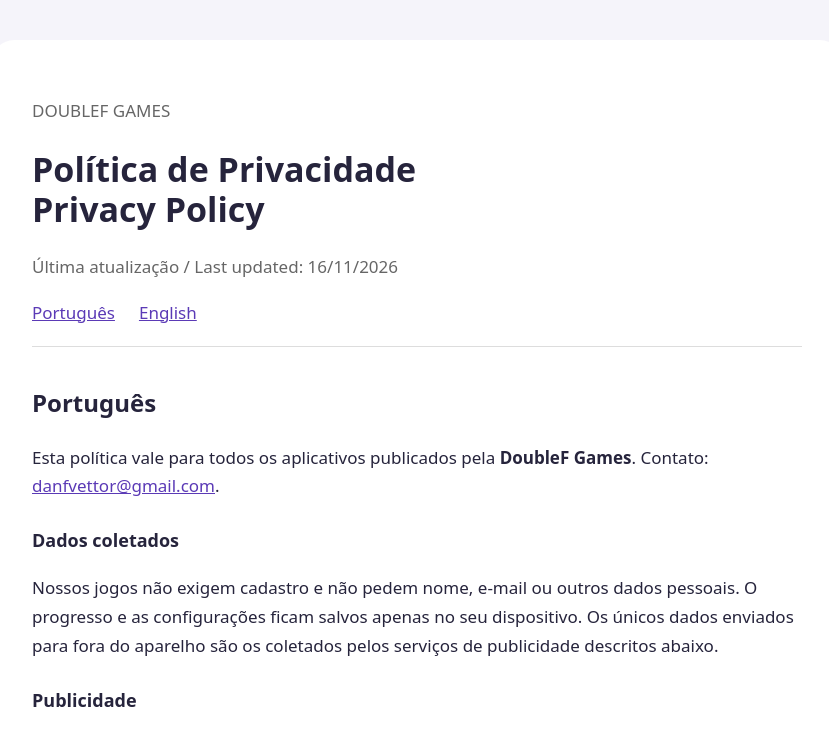
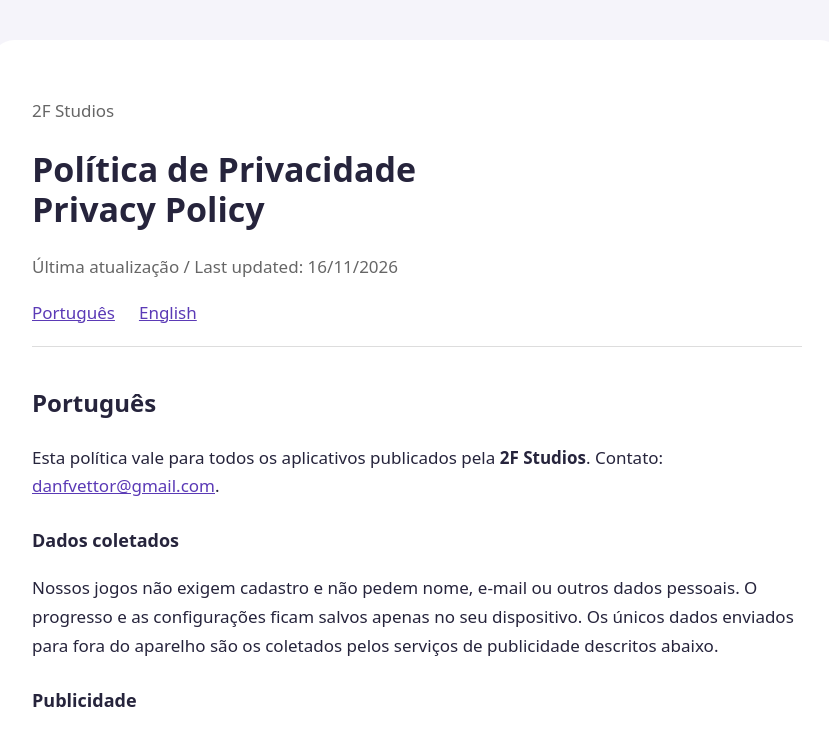
Before and after one commit to 2fstudios/2Fstudios.github.io, a plain HTML site: page index.html in a window 1280 px wide. Shown: the top 730 px of the page, without its empty margins (223-1052 px from the left). Drawn offline with Linux system fonts and the light colour scheme.

Commit message:
Troca o nome da empresa para 2F Studios na política

```diff
--- a/index.html
+++ b/index.html
@@ -1,10 +1,10 @@
 <!doctype html>
-<html lang="pt-BR"><head><meta charset="utf-8"><meta name="viewport" content="width=device-width,initial-scale=1"><title>DoubleF Games — Política de Privacidade / Privacy Policy</title><style>*{box-sizing:border-box}body{margin:0;background:#f5f4fa;color:#26243c;font:17px/1.7 system-ui,-apple-system,sans-serif}main{max-width:850px;margin:40px auto;padding:40px;background:white;border-radius:22px}h1{font-size:34px;line-height:1.2}h2{font-size:24px;margin-top:36px}h3{font-size:18px;margin-top:24px}a{color:#5b3ab6}nav{display:flex;gap:24px;border-bottom:1px solid #ddd;padding-bottom:18px}.meta{color:#666}section+section{border-top:2px solid #eee;margin-top:48px;padding-top:20px}@media(max-width:600px){main{margin:0;padding:24px;border-radius:0}h1{font-size:28px}}</style></head><body><main>
+<html lang="pt-BR"><head><meta charset="utf-8"><meta name="viewport" content="width=device-width,initial-scale=1"><title>2F Studios — Política de Privacidade / Privacy Policy</title><style>*{box-sizing:border-box}body{margin:0;background:#f5f4fa;color:#26243c;font:17px/1.7 system-ui,-apple-system,sans-serif}main{max-width:850px;margin:40px auto;padding:40px;background:white;border-radius:22px}h1{font-size:34px;line-height:1.2}h2{font-size:24px;margin-top:36px}h3{font-size:18px;margin-top:24px}a{color:#5b3ab6}nav{display:flex;gap:24px;border-bottom:1px solid #ddd;padding-bottom:18px}.meta{color:#666}section+section{border-top:2px solid #eee;margin-top:48px;padding-top:20px}@media(max-width:600px){main{margin:0;padding:24px;border-radius:0}h1{font-size:28px}}</style></head><body><main>
 
-<header><p class="meta">DOUBLEF GAMES</p><h1>Política de Privacidade<br><span lang="en">Privacy Policy</span></h1><p class="meta">Última atualização / Last updated: 16/11/2026</p></header><nav aria-label="Idioma / Language"><a href="#pt">Português</a><a href="#en" lang="en">English</a></nav>
+<header><p class="meta">2F Studios</p><h1>Política de Privacidade<br><span lang="en">Privacy Policy</span></h1><p class="meta">Última atualização / Last updated: 16/11/2026</p></header><nav aria-label="Idioma / Language"><a href="#pt">Português</a><a href="#en" lang="en">English</a></nav>
 
 <section id="pt" lang="pt-BR"><h2>Português</h2>
-<p>Esta política vale para todos os aplicativos publicados pela <strong>DoubleF Games</strong>. Contato: <a href="mailto:danfvettor@gmail.com">danfvettor@gmail.com</a>.</p>
+<p>Esta política vale para todos os aplicativos publicados pela <strong>2F Studios</strong>. Contato: <a href="mailto:danfvettor@gmail.com">danfvettor@gmail.com</a>.</p>
 <h3>Dados coletados</h3><p>Nossos jogos não exigem cadastro e não pedem nome, e-mail ou outros dados pessoais. O progresso e as configurações ficam salvos apenas no seu dispositivo. Os únicos dados enviados para fora do aparelho são os coletados pelos serviços de publicidade descritos abaixo.</p>
 <h3>Publicidade</h3><p>Alguns aplicativos exibem anúncios do Google AdMob. Para preencher os espaços de anúncio, o AdMob pode trabalhar com redes parceiras por meio de mediação. Atualmente essas redes são a <strong>Unity Ads</strong> (Unity Technologies) e a <strong>Mintegral</strong>, e outras podem ser adicionadas no futuro. Para exibir, medir e proteger os anúncios, o AdMob e essas redes podem coletar e compartilhar entre si:</p>
 <ul><li>o identificador de publicidade do dispositivo (Android Advertising ID) e outros identificadores do aparelho ou da instalação do app;</li><li>o endereço IP, a partir do qual é possível estimar a localização aproximada (cidade, estado e país);</li><li>informações do aparelho (modelo, sistema operacional, idioma, operadora, tipo de conexão);</li><li>dados de interação com anúncios e com o app (toques, visualizações, vídeos assistidos, eventos de monetização);</li><li>dados de diagnóstico, como desempenho e falhas dos anúncios.</li></ul>
@@ -15,7 +15,7 @@
 <h3>Alterações</h3><p>Atualizações desta política serão publicadas nesta página.</p></section>
 
 <section id="en" lang="en"><h2>English</h2>
-<p>This policy applies to all apps published by <strong>DoubleF Games</strong>. Contact: <a href="mailto:danfvettor@gmail.com">danfvettor@gmail.com</a>.</p>
+<p>This policy applies to all apps published by <strong>2F Studios</strong>. Contact: <a href="mailto:danfvettor@gmail.com">danfvettor@gmail.com</a>.</p>
 <h3>Data collected</h3><p>Our games require no registration and do not ask for your name, email or other personal data. Progress and settings are stored only on your device. The only data sent off your device is what the advertising services described below collect.</p>
 <h3>Advertising</h3><p>Some apps show ads from Google AdMob. To fill ad slots, AdMob may work with partner ad networks through mediation. Currently these are <strong>Unity Ads</strong> (Unity Technologies) and <strong>Mintegral</strong>, and others may be added in the future. To serve, measure and protect ads, AdMob and these networks may collect and share with each other:</p>
 <ul><li>the device advertising ID (Android Advertising ID) and other device or app-installation identifiers;</li><li>the IP address, from which approximate location (city, state and country) can be estimated;</li><li>device information (model, operating system, language, carrier, connection type);</li><li>ad and app interaction data (taps, views, videos watched, monetization events);</li><li>diagnostic data, such as ad performance and crashes.</li></ul>
```
